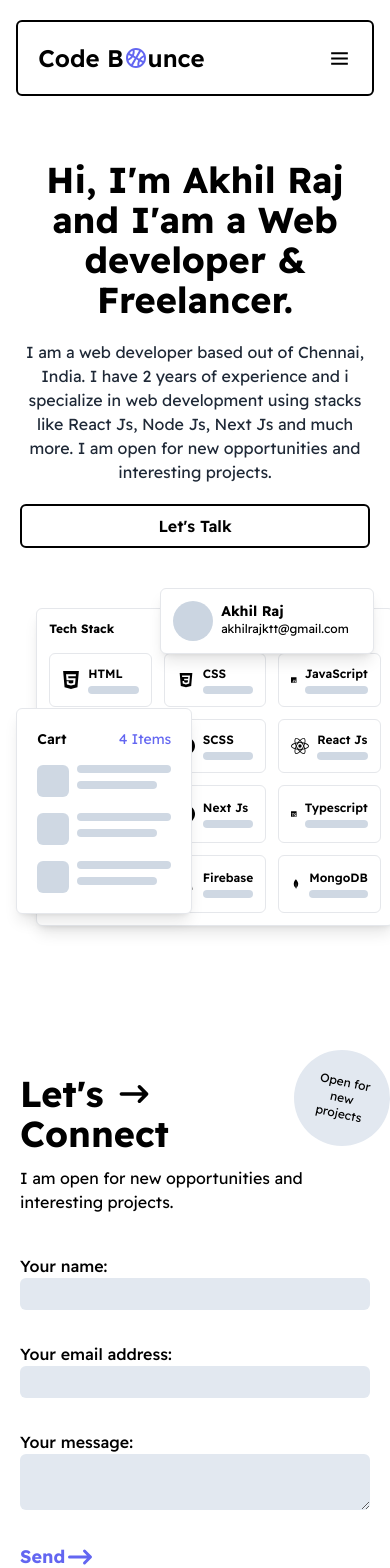
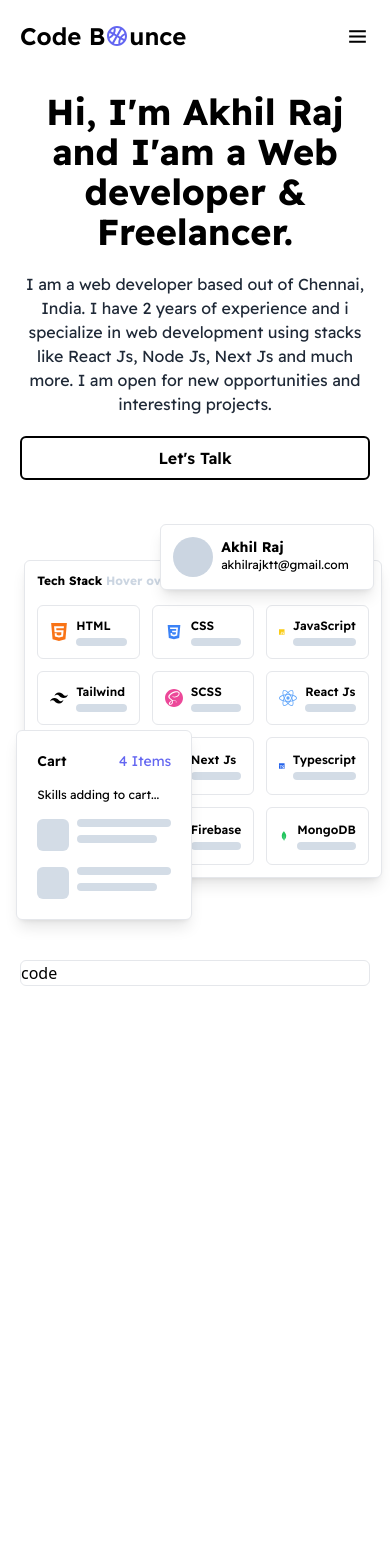
Before and after one commit to Akhil-dotcom/portfolio, a Next.js app: page / in a window 390 px wide. Shown: the top 1568 px of the page. After the commit the page ends 1066 px from the top, so only its background shows below. Built offline with nearby package versions, Linux system fonts and the light colour scheme.

Commit message:
first commit

```diff
--- a/components/Connect.tsx
+++ b/components/Connect.tsx
@@ -12,12 +12,12 @@ function Connect() {
                       <div>Connect</div>
                   </div>
                   <p className="md:text-lg pt-3 max-w-xs md:max-w-sm">I am open for new opportunities and interesting projects.</p>
-                  <div className="absolute py-10 -top-16 -right-5 md:bottom-0">
+                  {/* <div className="absolute py-10 -top-16 -right-5 md:bottom-0">
                       <button className="bg-slate-200  rounded-full text-xs md:text-sm flex flex-col rotate-12 h-24 w-24 p-3 items-center justify-center">
                           <span>Open for</span>
                           <span>new projects</span>
                       </button>
-                  </div>
+                  </div> */}
               </div>
               {/* form */}
               <div className="flex-1">
--- a/components/Diagrams/Cart.tsx
+++ b/components/Diagrams/Cart.tsx
@@ -1,30 +1,31 @@
 import React from 'react';
 
 function Cart() {
-  return <div className="border p-5 w-44 md:w-72 font-readex bg-white shadow-lg rounded-md relative md:absolute z-40 bottom-0 flex flex-col gap-4">
+  return <div className="border p-5 w-44 md:w-56 xl:w-72 font-readex bg-white shadow-lg rounded-md absolute z-40 -bottom-10 xl:bottom-3 md:-left-5 flex flex-col gap-4">
   <div className="flex items-center justify-between">
     <h1 className="text-sm md:text-xl font-semibold">Cart</h1>
     <span className="text-indigo-500 text-sm">4 Items</span>
   </div>
+  <p className="text-xs">Skills adding to cart...</p>
   <div className="flex gap-2 animate-pulse">
-    <div className="h-8 w-8 md:h-12 md:w-12 rounded-md bg-slate-300"></div>
+    <div className="h-8 w-8 xl:h-10 xl:w-10 rounded-md bg-slate-300"></div>
     <div className="flex-auto flex flex-col gap-2">
-      <div className="w-full h-2 md:h-5 rounded-md bg-slate-300"></div>
-      <div className="w-20 h-2 md:h-5 bg-slate-300 rounded-md"></div>
+      <div className="w-full h-2 xl:h-4 rounded-md bg-slate-300"></div>
+      <div className="w-20 h-2 xl:h-4 bg-slate-300 rounded-md"></div>
     </div>
   </div>
   <div className="flex gap-2 animate-pulse">
-    <div className="h-8 w-8 md:h-12 md:w-12 rounded-md bg-slate-300"></div>
+    <div className="h-8 w-8 xl:h-10 xl:w-10 rounded-md bg-slate-300"></div>
     <div className="flex-auto flex flex-col gap-2">
-      <div className="w-full h-2 md:h-5 rounded-md bg-slate-300"></div>
-      <div className="w-20 h-2 md:h-5 bg-slate-300 rounded-md"></div>
+      <div className="w-full h-2 xl:h-4 rounded-md bg-slate-300"></div>
+      <div className="w-20 h-2 xl:h-4 bg-slate-300 rounded-md"></div>
     </div>
   </div>
-  <div className="flex gap-2 animate-pulse">
-    <div className="h-8 w-8 md:h-12 md:w-12 rounded-md bg-slate-300"></div>
+  <div className="hidden md:flex gap-2 animate-pulse">
+    <div className="h-8 w-8 xl:h-10 xl:w-10 rounded-md bg-slate-300"></div>
     <div className="flex-auto flex flex-col gap-2">
-      <div className="w-full h-2 md:h-5 rounded-md bg-slate-300"></div>
-      <div className="w-20 h-2 md:h-5 bg-slate-300 rounded-md"></div>
+      <div className="w-full h-2 xl:h-4 rounded-md bg-slate-300"></div>
+      <div className="w-20 h-2 xl:h-4 bg-slate-300 rounded-md"></div>
     </div>
   </div>
 </div>;
--- a/components/Diagrams/TeckStack.tsx
+++ b/components/Diagrams/TeckStack.tsx
@@ -2,46 +2,46 @@ import { SiTailwindcss, SiHtml5, SiJavascript,SiSass, SiReact, SiNextdotjs, SiTy
 import { DiCss3 } from 'react-icons/di'
 
 function TeckStack() {
-  return <div className="border p-3 w-full font-readex bg-white shadow-lg rounded-md absolute -top-5 md:top-10 left-5 md:left-10 flex flex-col gap-4 z-30 hover:z-50">
-      <div className="text-xs sm:text-sm md:text-xl font-bold">Tech Stack</div>
+  return <div className="border p-3 w-full font-readex bg-white shadow-lg rounded-md absolute -top-5 xl:top-10 left-2 xl:left-10 flex flex-col gap-4 z-30 hover:z-50">
+      <div className="text-xs sm:text-sm md:text-xl font-bold">Tech Stack <span className="text-xs text-slate-300">Hover over me</span></div>
       <div className="grid grid-cols-3 gap-3">
           <div className="flex gap-2 items-center border rounded-md p-3">
-              <SiHtml5 className="text-lg md:text-xl" />
+              <SiHtml5 className="text-lg md:text-xl text-orange-500" />
               <div className="flex-auto flex flex-col gap-1">
                   <div className="text-xs sm:text-sm font-semibold whitespace-nowrap">HTML</div>
                   <div className="h-2 md:h-3 animate-pulse bg-slate-300 w-full rounded-md"></div>
               </div>
           </div>
           <div className="flex gap-2 items-center border rounded-md p-3">
-              <DiCss3 className="text-lg md:text-xl" />
+              <DiCss3 className="text-lg md:text-xl text-blue-500" />
               <div className="flex-auto flex flex-col gap-1">
                   <div className="text-xs sm:text-sm font-semibold whitespace-nowrap">CSS</div>
                   <div className="h-2 md:h-3 animate-pulse bg-slate-300 w-full rounded-md"></div>
               </div>
           </div>
           <div className="flex gap-2 items-center border rounded-md p-3">
-              <SiJavascript className="text-lg md:text-xl" />
+              <SiJavascript className="text-lg md:text-xl text-yellow-400" />
               <div className="flex-auto flex flex-col gap-1">
                   <div className="text-xs sm:text-sm font-semibold whitespace-nowrap">JavaScript</div>
                   <div className="h-2 md:h-3 animate-pulse bg-slate-300 w-full rounded-md"></div>
               </div>
           </div>
           <div className="flex gap-2 items-center border rounded-md p-3">
-              <SiTailwindcss className="text-lg md:text-xl" />
+              <SiTailwindcss className="text-lg md:text-xl " />
               <div className="flex-auto flex flex-col gap-1">
                   <div className="text-xs sm:text-sm font-semibold whitespace-nowrap">Tailwind</div>
                   <div className="h-2 md:h-3 animate-pulse bg-slate-300 w-full rounded-md"></div>
               </div>
           </div>
           <div className="flex gap-2 items-center border rounded-md p-3">
-              <SiSass className="text-lg md:text-xl" />
+              <SiSass className="text-lg md:text-xl text-pink-500" />
               <div className="flex-auto flex flex-col gap-1">
                   <div className="text-xs sm:text-sm font-semibold whitespace-nowrap">SCSS</div>
                   <div className="h-2 md:h-3 animate-pulse bg-slate-300 w-full rounded-md"></div>
               </div>
           </div>
           <div className="flex gap-2 items-center border rounded-md p-3">
-              <SiReact className="text-lg md:text-xl" />
+              <SiReact className="text-lg md:text-xl text-blue-400" />
               <div className="flex-auto flex flex-col gap-1">
                   <div className="text-xs sm:text-sm font-semibold whitespace-nowrap">React Js</div>
                   <div className="h-2 md:h-3 animate-pulse bg-slate-300 w-full rounded-md"></div>
@@ -62,7 +62,7 @@ function TeckStack() {
               </div>
           </div>
           <div className="flex gap-2 items-center border rounded-md p-3">
-              <SiTypescript className="text-lg md:text-xl" />
+              <SiTypescript className="text-lg md:text-xl text-blue-600" />
               <div className="flex-auto flex flex-col gap-1">
                   <div className="text-xs sm:text-sm font-semibold whitespace-nowrap">Typescript</div>
                   <div className="h-2 md:h-3 animate-pulse bg-slate-300 w-full rounded-md"></div>
@@ -83,7 +83,7 @@ function TeckStack() {
               </div>
           </div>
           <div className="flex gap-2 items-center border rounded-md p-3">
-              <SiMongodb className="text-lg md:text-xl" />
+              <SiMongodb className="text-lg md:text-xl text-green-500" />
               <div className="flex-auto flex flex-col gap-1">
                   <div className="text-xs sm:text-sm font-semibold whitespace-nowrap">MongoDB</div>
                   <div className="h-2 md:h-3 animate-pulse bg-slate-300 w-full rounded-md"></div>
--- a/components/Diagrams/UserProfile.tsx
+++ b/components/Diagrams/UserProfile.tsx
@@ -1,5 +1,5 @@
 function UserProfile() {
-  return <div className="border p-3 pr-6 w-max overflow-x-hidden font-readex bg-white shadow-lg rounded-md absolute -top-10 md:top-5 right-0 flex flex-col gap-4 z-30 hover:z-50">
+  return <div className="border p-3 pr-6 w-max overflow-x-hidden font-readex bg-white shadow-lg rounded-md absolute -top-14 xl:top-5 right-0 flex flex-col gap-4 z-30 hover:z-50">
       <div className="flex gap-2">
           <div className="h-10 w-10 rounded-full bg-slate-300"></div>
           <div>
--- /dev/null
+++ b/components/ESCR.tsx
@@ -0,0 +1,17 @@
+
+function ESCR() {
+  return <div className="flex flex-col xl:flex-row gap-5 max-w-screen-xl mx-auto p-5 py-20">
+      <div>
+          <div>
+              {/* content */}
+              <div></div>
+              {/* image */}
+              <div>
+                  <div className="border rounded-md">code</div>
+              </div>
+          </div>
+      </div>
+  </div>;
+}
+
+export default ESCR;
--- a/components/Header.tsx
+++ b/components/Header.tsx
@@ -8,8 +8,8 @@ import DrawerNav from './DrawerNav'
 
 function Header() {
   const [drawer, setdrawer] = useState<boolean>(false);
-  return <div className="font-readex fixed top-5 z-50 w-full flex items-center">
-      <div className="flex items-center bg-white border-black justify-between w-11/12 xl:w-full max-w-screen-xl mx-auto p-5 border-2 rounded-md">
+  return <div className="font-readex w-full flex items-center">
+      <div className="flex items-center bg-white justify-between w-full max-w-screen-xl mx-auto p-5 rounded-md">
         <div className="flex items-center text-2xl font-semibold">Code B<RiBasketballLine className="text-indigo-500" />unce</div>
         <div className="hidden sm:flex items-center gap-8">
             <div className="cursor-pointer">Work</div>
--- a/package.json
+++ b/package.json
@@ -13,7 +13,8 @@
     "react": "^17.0.2",
     "react-dom": "^17.0.2",
     "react-hook-form": "^7.24.2",
-    "react-icons": "^4.3.1"
+    "react-icons": "^4.3.1",
+    "tailwind-scrollbar-hide": "^1.1.7"
   },
   "devDependencies": {
     "@types/node": "17.0.4",
--- a/pages/index.tsx
+++ b/pages/index.tsx
@@ -3,6 +3,7 @@ import Connect from '../components/Connect'
 import Cart from '../components/Diagrams/Cart'
 import TeckStack from '../components/Diagrams/TeckStack'
 import UserProfile from '../components/Diagrams/UserProfile'
+import ESCR from '../components/ESCR'
 
 export default function Home() {
   return (
@@ -12,23 +13,24 @@ export default function Home() {
         <link rel="icon" href="/favicon.ico" />
       </Head>
 
-      <main className="pt-20">
-        <div className="flex flex-col md:flex-row max-w-screen-xl mx-auto">
-          <div className="p-5 py-20 flex-1">
-            <div className="font-readex text-4xl text-center md:text-left md:text-5xl font-bold">Hi, I'm Akhil Raj and I'am a <span className="">Web developer & Freelancer.</span></div>
-            <div className="font-readex text-center md:text-left pt-5 sm:text-lg text-gray-800">I am a web developer based out of Chennai, India. I have 2 years of experience and i specialize in web development using stacks like React Js, Node Js, Next Js and much more. I am open for new opportunities and interesting projects.</div>
-            <div className="pt-5 flex justify-center md:justify-start">
+      <main className="xl:overflow-hidden relative">
+        <div className="flex flex-col xl:flex-row gap-5 max-w-screen-xl mx-auto">
+          <div className="p-5 pb-20 sm:py-20 flex-1 max-w-xl xl:max-w-none mx-auto">
+            <div className="font-readex text-4xl text-center xl:text-left md:text-5xl font-bold">Hi, I'm Akhil Raj and I'am a <span className="">Web developer & Freelancer.</span></div>
+            <div className="font-readex text-center xl:text-left pt-5 sm:text-lg text-gray-800">I am a web developer based out of Chennai, India. I have 2 years of experience and i specialize in web development using stacks like React Js, Node Js, Next Js and much more. I am open for new opportunities and interesting projects.</div>
+            <div className="pt-5 flex justify-center xl:justify-start">
               <button className="bg-white py-2 font-semibold px-4 rounded-md w-full md:w-max border-2 border-black font-readex">Let's Talk</button>
             </div>
           </div>
-          <div className="flex-1 relative py-20 md:py-0 w-11/12 mx-auto md:w-full overflow">
+          <div className="flex-1 relative min-h-[300px] py-20 md:py-0 w-11/12 mx-auto xl:w-full max-w-xl xl:max-w-none">
             <Cart />
             <TeckStack />
             <UserProfile />
           </div>
         </div>
       </main>
-      <Connect />
+      {/* <Connect /> */}
+      <ESCR />
     </div>
   )
 }
--- a/styles/globals.css
+++ b/styles/globals.css
@@ -3,3 +3,8 @@
 @tailwind base;
 @tailwind components;
 @tailwind utilities;
+
+
+::-webkit-scrollbar{
+    display:none;
+}
--- a/tailwind.config.js
+++ b/tailwind.config.js
@@ -10,5 +10,5 @@ module.exports = {
       }
     },
   },
-  plugins: [],
+  plugins: [require('tailwind-scrollbar-hide')],
 }
```
Also changed, not shown: 1 other file (tests, documents, lock files or other folders).
